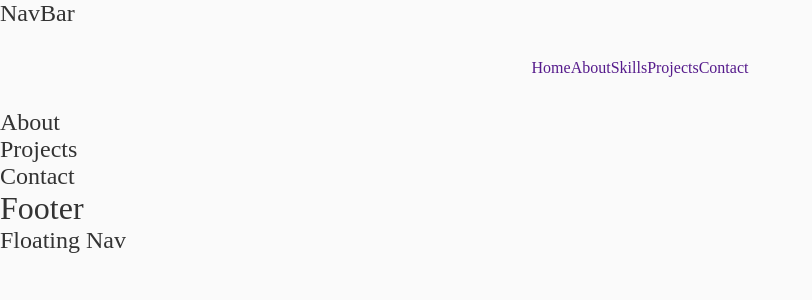
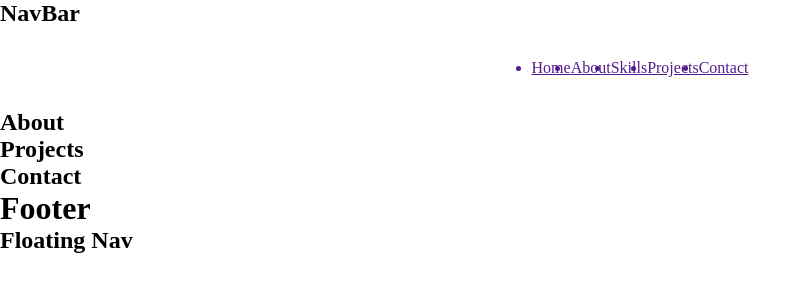
Before and after one commit to hakeem0114/Portfolio, a React (Vite) app: page / in a window 1280 px wide. Shown: the top 300 px of the page, without its empty margins (0-812 px from the left). Built offline with nearby package versions, Linux system fonts and the light colour scheme.

Commit message:
Using smashingmagazine.com to css in root element & split into (3) levels

```diff
--- a/src/App.css
+++ b/src/App.css
@@ -11,57 +11,8 @@
     padding: 0;
 
     /*Custom Colors*/
-    --hue:0;
-    --sat:0%;
-    --titleColor: hsl(var(--hue), var(--sat), 20%);
-    --titleColorDark: hsl(var(--hue), var(--sat), 0%);
-    --textColor: hsl(var(--hue), var(--sat), 46%);
-    --bodyColor: hsl(var(--hue), var(--sat), 98%);
-    --containerColor: rgb(241, 233, 233);
-
-}
-
-/*Mobile*/
-@media screen and (max-width: 992px) {
- *{
-    --bigFontSize: 2rem;
-    --normalFontSize: 1rem;
-    --smallFontSize: .7rem;
- }
-
-}
-
-/***********************Base Components********************/
-body{
-    background-color: var(--bodyColor);
-    color: var(--textColor);
-}
-
-h1,h2,h3{
-    color: var(--titleColor);
-    font-weight: var(--normalFontSize);
-}
-
-a{
-    text-decoration: none;
-}
-
-ul{
-    list-style: none;
-}
 
 
-
-/************************Contents********************/
-
-
-/************************Buttons********************/
-button{
-    border: none;
-    outline: none;
-}
-button:hover{
-    transform: scale(1.03);
 }
 
 
```
